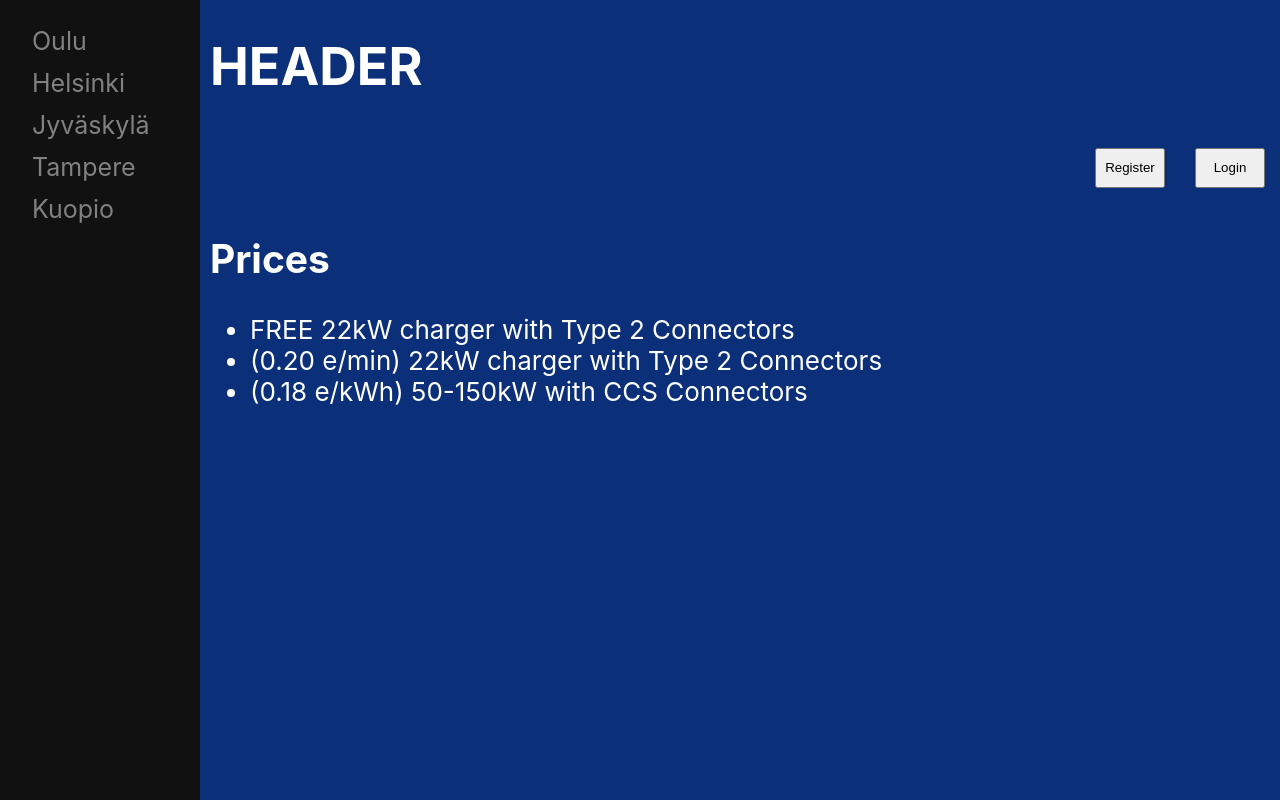
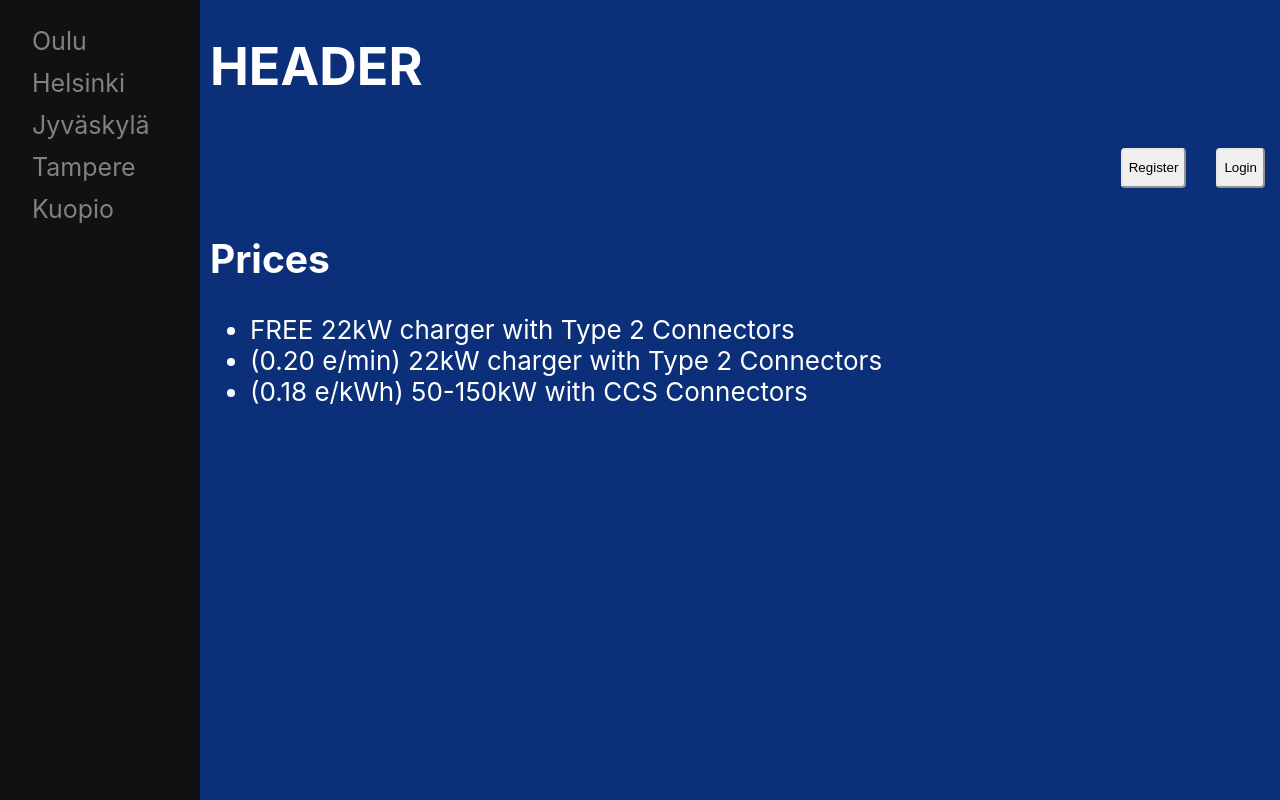
Before and after one commit to julkuvii/WebFrameworksEx, a React (Create React App) app in the folder client/: page / in a window 1280 px wide. Built offline with nearby package versions, Linux system fonts and the light colour scheme; no server answers.

Commit message:
button settings

```diff
--- a/client/src/components/FrontPage.module.css
+++ b/client/src/components/FrontPage.module.css
@@ -26,6 +26,9 @@ button {
     height: 40px;
     margin: 15px;
     float: right;
+    border-color: #e7e7e7;
+    color: black;
+    border-radius: 4px;
 }
 
 .cities {
--- a/client/src/components/LoggedIn.module.css
+++ b/client/src/components/LoggedIn.module.css
@@ -12,8 +12,10 @@ button {
     height: 40px;
     margin: 15px;
     float: right;
+    border-color: #e7e7e7;
+    color: black;
+    border-radius: 4px;
 }
-
 
 .header {
   margin-left: 210px;
--- a/client/src/components/Login.module.css
+++ b/client/src/components/Login.module.css
@@ -21,10 +21,10 @@
 }
 
 button {
-    display: flex;
-    width: 70px;
-    margin: auto;
-    justify-content: center;
-    align-items: center;
-    display: block;
+    height: 40px;
+    margin: 15px;
+    float: right;
+    border-color: #e7e7e7;
+    color: black;
+    border-radius: 4px;
 }
--- a/client/src/components/Register.module.css
+++ b/client/src/components/Register.module.css
@@ -19,3 +19,12 @@
     margin: auto;
     display: block;
 }
+
+button {
+    height: 40px;
+    margin: 15px;
+    float: right;
+    border-color: #e7e7e7;
+    color: black;
+    border-radius: 4px;
+}
```
